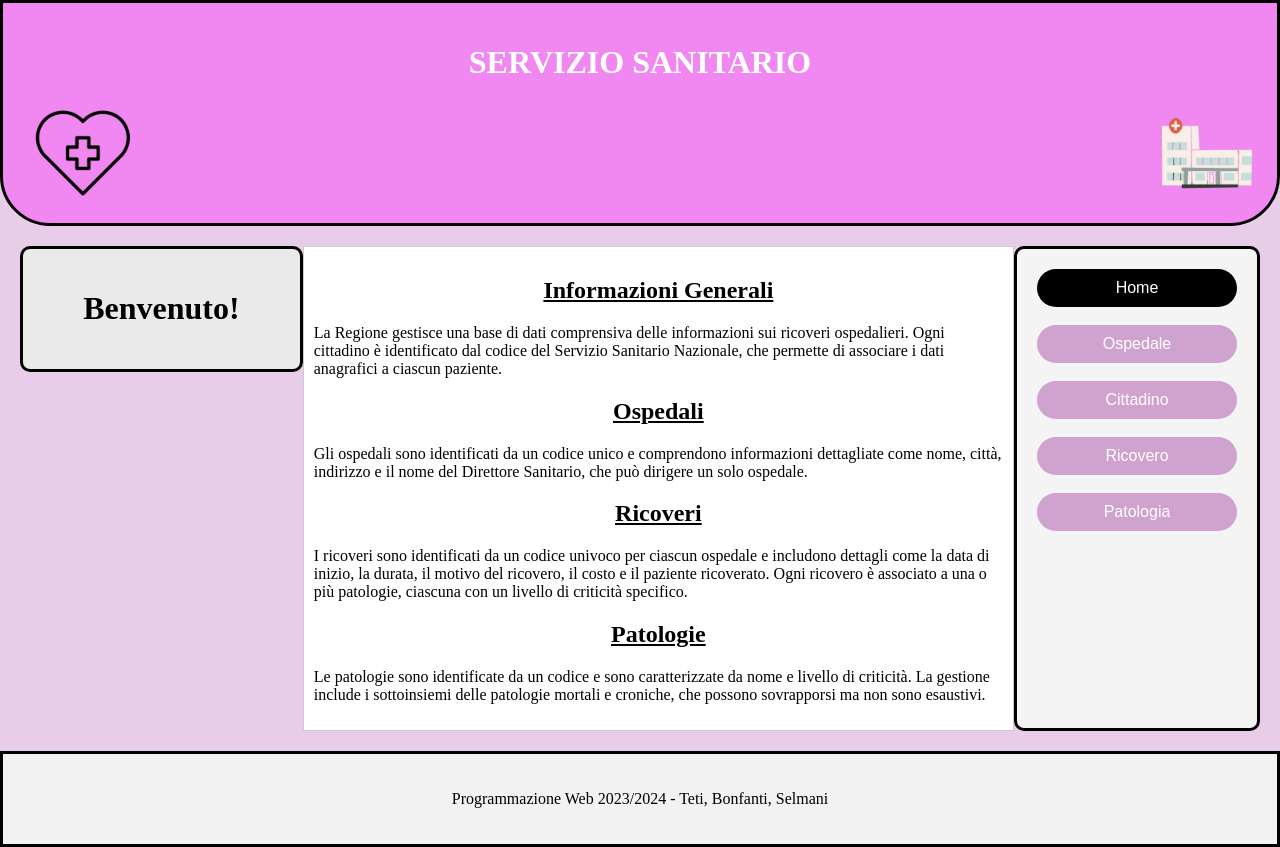
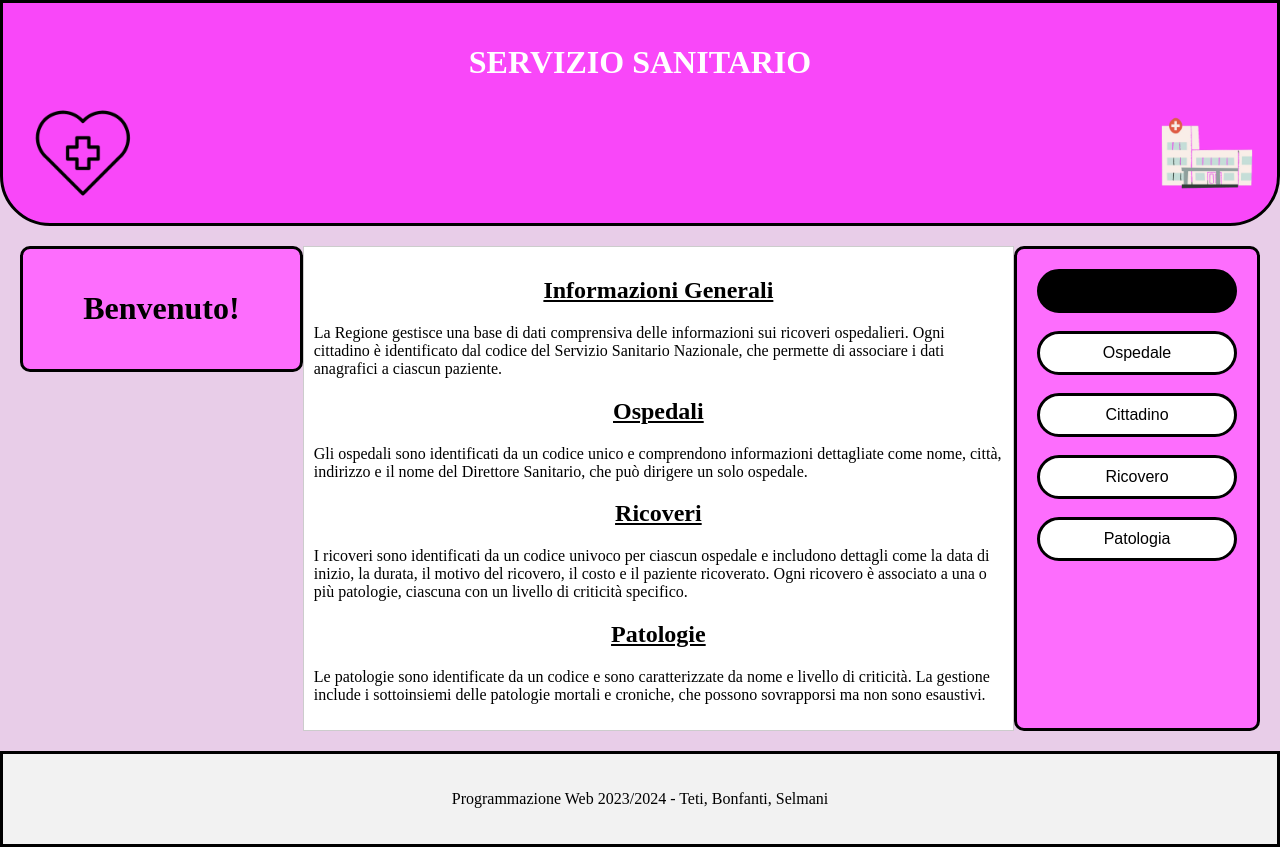
Before and after one commit to mathieuteti2002/ProgettoWEB, a PHP site: page / in a window 1280 px wide. Run offline with PHP 8.4, Linux system fonts and the light colour scheme.

Commit message:
update al css

```diff
--- a/css/style.css
+++ b/css/style.css
@@ -6,6 +6,9 @@ body {
     padding: 0;
     background-color: rgb(232, 205, 232);
 }
+input [type="text"]
+{margin-top: 2000px;
+margin-bottom: 2000px;}
 h2{
     text-align: center;
     text-decoration: underline;
@@ -18,10 +21,13 @@ h1{
 /*Indico quale bottone è attualmente attivo*/
 .active{
     background-color: rgb(0, 0, 0) !important;
+
+
 }
 
+
 header {
-    background-color: rgb(241, 136, 241);
+    background-color: rgb(249, 71, 249);
     text-align: center;
     padding: 20px;
     color: white;
@@ -56,7 +62,7 @@ header {
     height: 100%;
     width: 100%;
     flex-basis: 20%;
-    background-color: #eaeaea;
+    background-color: rgb(253, 109, 253);
     padding: 20px;
     border-style: solid;
     border-color: black;
@@ -70,11 +76,12 @@ header {
     padding: 20px;
     border-style: solid;
     border-color: black;
+
 }
 
 /* Aggiungi stile al menu di navigazione */
 .right-navbar {
-    background-color: #f4f4f4;
+    background-color: rgb(253, 109, 253);
     padding: 20px;
     border-radius: 10px;
     flex-direction: column;
@@ -97,9 +104,9 @@ header {
 }
 
 .right-navbar input[type="button"] {
-    background-color: #d0a2ce;
+    background-color: #ffffff;
     /* Colore di sfondo */
-    color: white;
+    color: rgb(0, 0, 0);
     /* Colore del testo */
     padding: 10px 20px;
     /* Spaziatura interna */
@@ -113,10 +120,14 @@ header {
     /* Dimensione del testo */
     width: 100%;
     /* Fai sì che il bottone occupi l'intera larghezza */
+    flex-basis: 20%;
+    border-style:solid;
+    border-color: black;
+    max-width: 200px;
 }
 
 .right-navbar input[type="button"]:hover {
-    background-color: #76075c;
+    background-color: #eeb0df;
     /* Cambia colore al passaggio del mouse */
 }
 .right-navbar input[type="button"]:visited {
@@ -183,19 +194,24 @@ div.content table th {
 .content thead {
     background-color: #d63384; /* Magenta scuro */
     color: #ffffff;
+
 }
 
 .content tbody tr {
     background-color: #fdf1f9; /* Magenta molto chiaro */
     border-bottom: 1px solid #ddd;
+
 }
 
 .content tbody tr:nth-of-type(even) {
     background-color: #fbe4f2; /* Magenta chiaro */
+
+
 }
 
 .content tbody tr:hover {
     background-color: #f1cfe2; /* Magenta più scuro al passaggio del mouse */
+
 }
 
 .content tbody td {
```
Also changed, not shown: Ospedale.php (+17 -66 lines).
